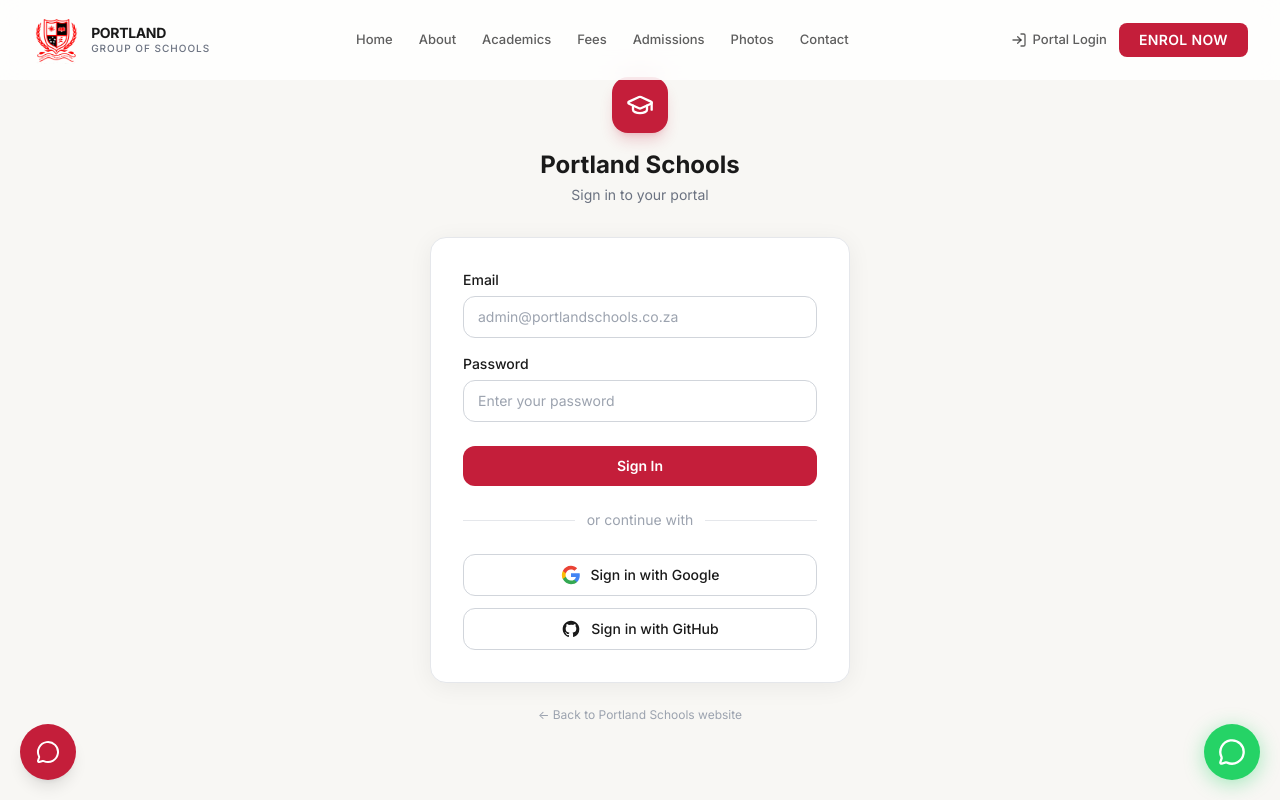
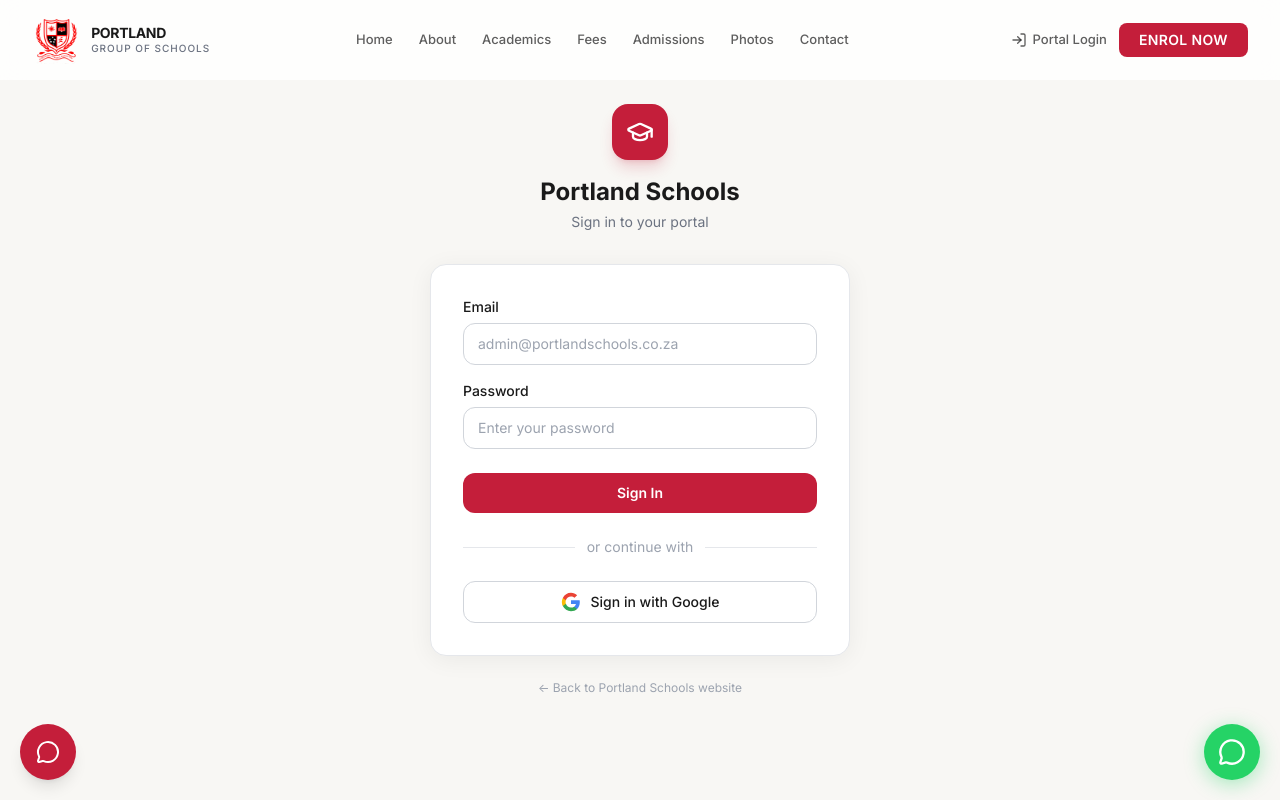
Before and after one commit to Crispen-ux/portland, a Next.js app: page /login in a window 1280 px wide. Shown: the top 800 px of the page. Built offline with nearby package versions, Linux system fonts and the light colour scheme.

Commit message:
Login page: remove navbar, footer, whatsapp, chatbot, github button

```diff
--- /dev/null
+++ b/src/app/(auth)/layout.tsx
@@ -0,0 +1,7 @@
+export default function AuthLayout({
+  children,
+}: {
+  children: React.ReactNode;
+}) {
+  return <>{children}</>;
+}
--- a/src/app/login/page.tsx
+++ b/src/app/(auth)/login/page.tsx
@@ -104,8 +104,7 @@
             </div>
           </div>
 
-          {/* Social buttons */}
-          <div className="space-y-3">
+          {/* Google sign-in */}
           <button
             type="button"
             onClick={() => authClient.signIn.social({ provider: "google" })}
@@ -119,17 +118,6 @@
             </svg>
             Sign in with Google
           </button>
-            <button
-              type="button"
-              onClick={() => authClient.signIn.social({ provider: "github" })}
-              className="w-full flex items-center justify-center gap-2.5 border border-[#D1D5DB] rounded-xl py-2.5 px-4 text-sm font-medium text-[#1A1A1A] hover:bg-[#F9FAFB] transition-colors"
-            >
-              <svg className="w-5 h-5" fill="#1A1A1A" viewBox="0 0 24 24">
-                <path fillRule="evenodd" clipRule="evenodd" d="M12 2C6.477 2 2 6.484 2 12.017c0 4.425 2.865 8.18 6.839 9.504.5.092.682-.217.682-.483 0-.237-.008-.868-.013-1.703-2.782.605-3.369-1.343-3.369-1.343-.454-1.158-1.11-1.466-1.11-1.466-.908-.62.069-.608.069-.608 1.003.07 1.531 1.032 1.531 1.032.892 1.53 2.341 1.088 2.91.832.092-.647.35-1.088.636-1.338-2.22-.253-4.555-1.113-4.555-4.951 0-1.093.39-1.988 1.029-2.688-.103-.253-.446-1.272.098-2.65 0 0 .84-.27 2.75 1.026A9.564 9.564 0 0112 6.844c.85.004 1.705.115 2.504.337 1.909-1.296 2.747-1.027 2.747-1.027.546 1.379.202 2.398.1 2.651.64.7 1.028 1.595 1.028 2.688 0 3.848-2.339 4.695-4.566 4.943.359.309.678.92.678 1.855 0 1.338-.012 2.419-.012 2.747 0 .268.18.58.688.482A10.019 10.019 0 0022 12.017C22 6.484 17.522 2 12 2z" />
-              </svg>
-              Sign in with GitHub
-            </button>
-          </div>
         </div>
 
         {/* Back link */}
```
Lines whose indentation alone changed are shown as unchanged.
